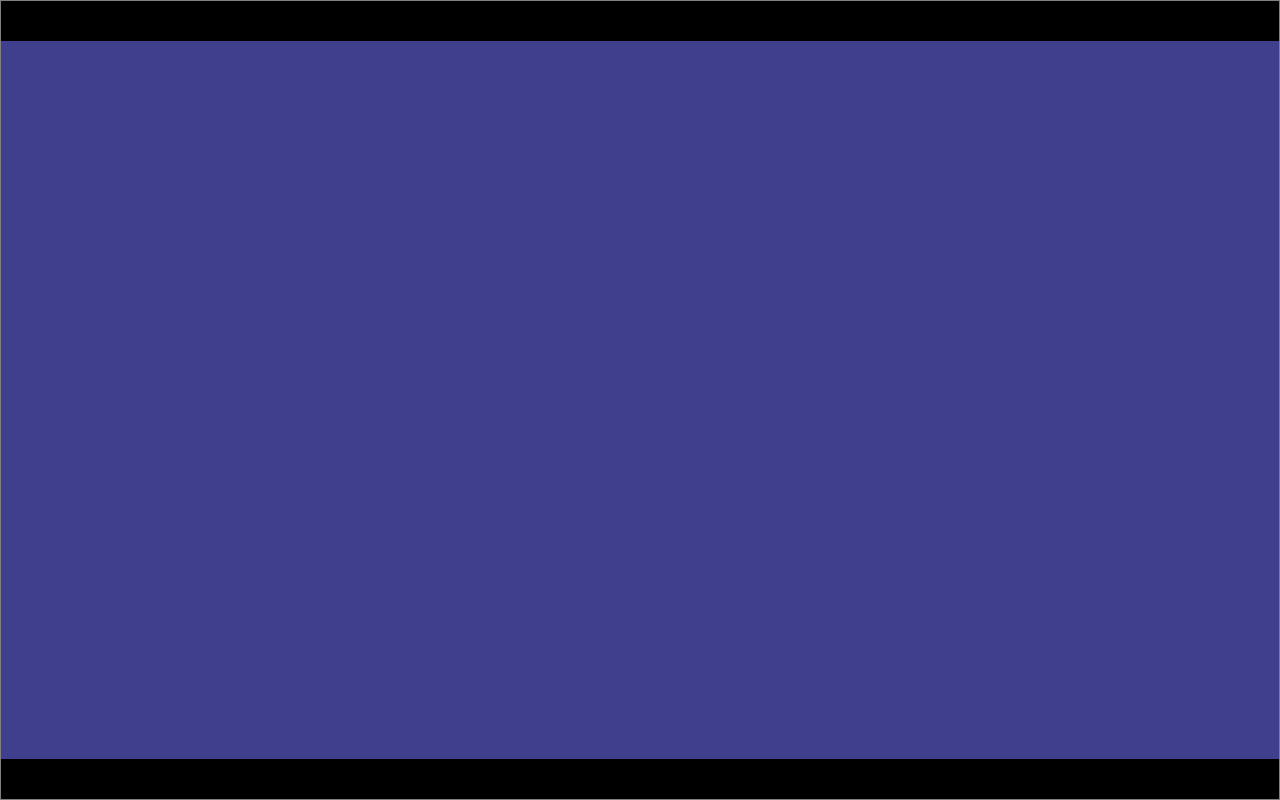
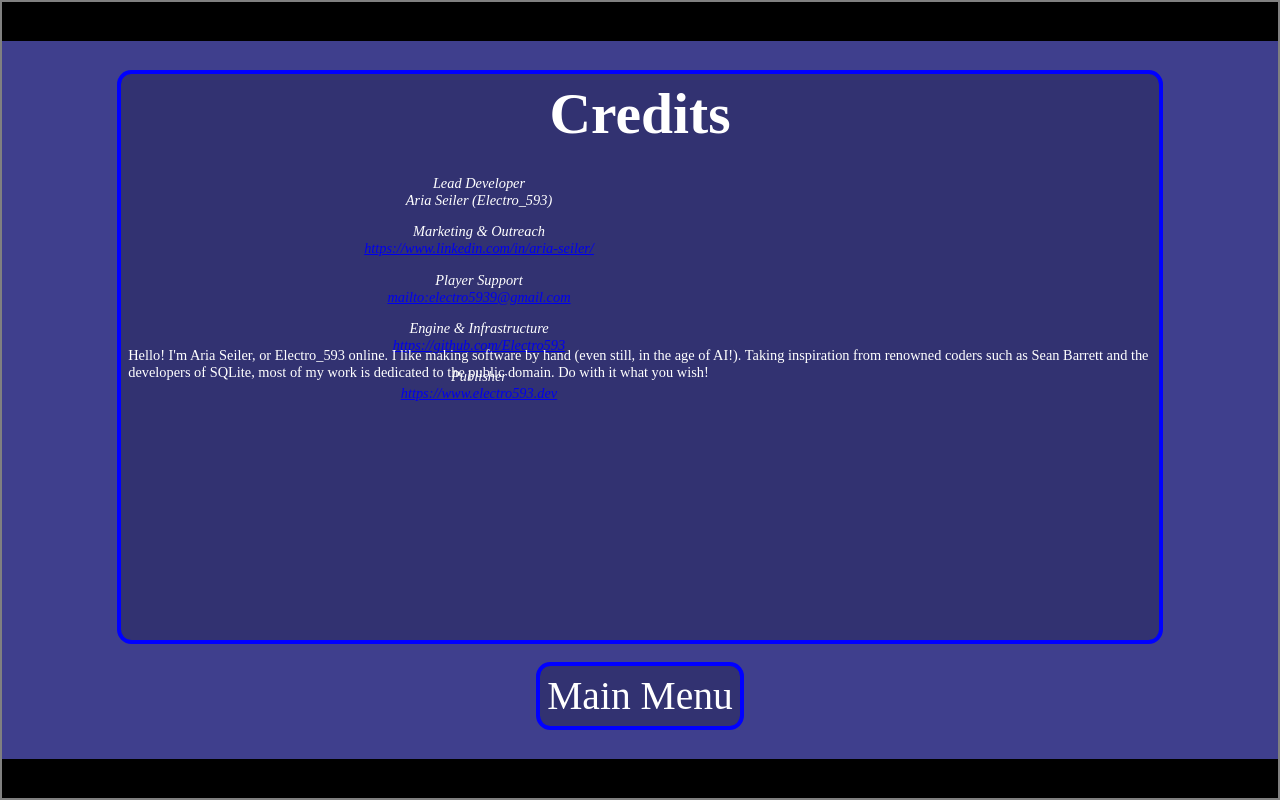
Before and after one commit to Electro593/Website, a SvelteKit app: page /credits in a window 1280 px wide. Built offline with nearby package versions, Linux system fonts and the light colour scheme.

Commit message:
Progress on the credits page

```diff
--- a/package.json
+++ b/package.json
@@ -21,6 +21,7 @@
 		"@eslint/js": "^10.0.1",
 		"@ianvs/prettier-plugin-sort-imports": "^4.7.1",
 		"@sveltejs/adapter-auto": "^8.0.0",
+		"@sveltejs/enhanced-img": "^1.0.0",
 		"@sveltejs/kit": "^3.0.0",
 		"@sveltejs/vite-plugin-svelte": "^7.2.0",
 		"@types/node": "^26",
--- /dev/null
+++ b/pnpm-workspace.yaml
@@ -0,0 +1,5 @@
+minimumReleaseAgeExclude:
+  - postcss@8.5.33
+onlyBuiltDependencies:
+  - sharp
+  - esbuild
--- a/src/routes/+layout.svelte
+++ b/src/routes/+layout.svelte
@@ -21,15 +21,46 @@
 </div>
 
 <style>
-	:global(*) {
+	/* Theme */
+
+	:where(:global(*)) {
 		box-sizing: border-box;
-		color: black;
+		padding: 0;
+		margin: 0;
+		user-select: none;
+	}
+
+	:where(.frame :global(button)) {
+		all: unset;
+		cursor: pointer;
+		outline: revert;
+	}
+
+	:where(.frame :global(nav a)) {
+		color: inherit;
 		text-decoration: none;
 	}
+
+	:where(.frame :global(.bubble)) {
+		padding: 0.5em;
+		background-color: color-mix(in srgb, black 20%, transparent);
+		border: solid 0.325em blue;
+		border-radius: 1em;
+	}
+
+	:where(.frame :global(.anchor)) {
+		position: absolute;
+		inset: 0;
+		width: max-content;
+		height: max-content;
+	}
+
+	/* Page border */
 
 	.frame {
 		position: absolute;
 		inset: 0;
+		color: white;
 		background-color: gray;
 	}
 
@@ -37,19 +68,47 @@
 		--color-background: #3f3f8d;
 
 		position: absolute;
-		inset: 1px;
+		inset: 2px;
 		display: flex;
-		container-type: inline-size;
+		container-type: size;
 		background-color: black;
 	}
+
+	:where(.scissor) {
+		--aspect-ratio: calc(16 / 9);
+	}
+
+	/* @media (aspect-ratio >= calc((16 / 9 + 4 / 3) / 2)) {
+		.scissor {
+			--aspect-ratio: calc(16 / 9);
+		}
+	}
+
+	@media (aspect-ratio < calc((16 / 9 + 4 / 3) / 2)) {
+		.scissor {
+			--aspect-ratio: calc(4 / 3);
+		}
+	}
+
+	@media (aspect-ratio < calc((4 / 3 + 3 / 4) / 2)) {
+		.scissor {
+			--aspect-ratio: calc(3 / 4);
+		}
+	}
+
+	@media (aspect-ratio < calc((3 / 4 + 9 / 16) / 2)) {
+		.scissor {
+			--aspect-ratio: calc(9 / 16);
+		}
+	} */
 
 	.scissor {
 		display: flex;
 		width: 100cqw;
-		max-width: calc(16 / 9 * 100cqh);
-		height: calc(9 / 16 * 100cqw);
+		max-width: calc(var(--aspect-ratio) * 100cqh);
+		height: calc(1 / var(--aspect-ratio) * 100cqw);
 		max-height: 100cqh;
-		aspect-ratio: 16 / 9;
+		aspect-ratio: var(--aspect-ratio);
 		margin: auto;
 		container-type: inline-size;
 		overflow: hidden;
@@ -59,14 +118,8 @@
 		position: relative;
 		width: 100%;
 		height: 100%;
-		font-size: 1cqi;
+		container-type: inline-size;
+		font-size: calc((1cqi + 1rem) / 2);
 		background-color: var(--color-background);
 	}
-
-	.content > :global(*) {
-		position: absolute;
-		inset: 0;
-		width: max-content;
-		height: max-content;
-	}
 </style>
--- a/src/routes/+page.svelte
+++ b/src/routes/+page.svelte
@@ -6,56 +6,94 @@
 	<title>Main Menu | Electro_593</title>
 </svelte:head>
 
-<h1 class="title" title="Darn it! I just lost the game.">
-	Electro_593: The Game
-</h1>
+<header class="anchor">
+	<h1 title="Darn it! I just lost the game.">Electro_593: The Game</h1>
+	<p>Portfolio Edition!</p>
+</header>
 
-<nav>
+<nav class="anchor">
 	<ul>
-		<li>
+		<!-- TODO: Could have a lightning buzz animation on hover, and a zap on active -->
+		<li class="bubble">
 			<a href={resolve("/singleplayer")} title="Projects">Singleplayer</a>
 		</li>
-		<li><a href={resolve("/multiplayer")} title="Groups">Multiplayer</a></li>
-		<li><a href={resolve("/dlc")} title="Non-Software Work">DLC</a></li>
-		<li><a href={resolve("/credits")} title="About & Contact">Credits</a></li>
-		<li><a href={resolve("/changelog")} title="Blog">Changelog</a></li>
+		<li class="bubble">
+			<a href={resolve("/multiplayer")} title="Groups">Multiplayer</a>
+		</li>
+		<li class="bubble">
+			<a href={resolve("/dlc")} title="Non-Software Work">DLC</a>
+		</li>
+		<li class="bubble">
+			<a href={resolve("/credits")} title="About & Contact">Credits</a>
+		</li>
+		<!-- TODO: Could make this a funny "are you sure?" popup since I can't actually close their tab -->
+		<li class="bubble"><button title="See you later!">Quit</button></li>
 	</ul>
 </nav>
 
+<aside class="anchor bubble">
+	<h2 title="Blog">Changelog</h2>
+	<article>
+		<h3>Version 1.0.0+2026-11-13</h3>
+		<p>This just in: I have a website!</p>
+	</article>
+</aside>
+
+<!-- TODO: The bottom-right needs something. Not sure what yet. -->
+
 <style>
-	h1 {
-		padding: 0;
-		margin: 0;
-		margin: 0.5em auto auto;
-		font-size: 6em;
-		text-shadow: 0 0 10px #099673;
+	header {
+		margin: 2em auto auto;
+		text-align: right;
+
+		& > h1 {
+			font-size: 6em;
+			text-shadow: 0 0 10px #099673;
+		}
+
+		& > p {
+			margin-top: 0.5em;
+			font-size: 2em;
+		}
 	}
 
 	nav {
-		top: 40%;
-		padding-top: 6em;
-		margin: auto auto auto 8em;
+		margin: auto auto 8em 8em;
 
 		& > ul {
 			display: flex;
 			flex-direction: column;
 			gap: 1.5em;
-			padding: 0;
-			margin: 0;
+			text-align: center;
 			list-style: none;
 
 			& > li {
-				padding: 0.25em;
-				font-size: 3em;
-				border: solid 0.125em blue;
-				border-radius: 0.5em;
+				border: solid 0.325em blue;
+				border-radius: 1em;
 
 				& > a {
 					display: block;
 					width: 100%;
 					height: 100%;
+					font-size: 2.75em;
+				}
+
+				& > button {
+					display: block;
+					width: 100%;
+					height: 100%;
+					font-size: 2.75em;
 				}
 			}
 		}
 	}
+
+	aside {
+		display: flex;
+		flex-direction: column;
+		gap: 0.5em;
+		width: 25%;
+		height: 40%;
+		margin: auto 8em 8em auto;
+	}
 </style>
--- a/src/routes/credits/+page.svelte
+++ b/src/routes/credits/+page.svelte
@@ -0,0 +1,114 @@
+<script>
+	import portrait from "#lib/assets/portrait.webp";
+	import { resolve } from "$app/paths";
+</script>
+
+<main class="anchor bubble">
+	<h1>Credits</h1>
+
+	<div class="overview">
+		<address>
+			<ul>
+				<li>
+					<p>Lead Developer</p>
+					<p>Aria Seiler (Electro_593)</p>
+				</li>
+				<li>
+					<p>Marketing & Outreach</p>
+					<a href="https://www.linkedin.com/in/aria-seiler/"
+						>https://www.linkedin.com/in/aria-seiler/</a
+					>
+				</li>
+				<li>
+					<p>Player Support</p>
+					<a href="mailto:electro5939@gmail.com">mailto:electro5939@gmail.com</a
+					>
+				</li>
+				<li>
+					<p>Engine & Infrastructure</p>
+					<a href="https://github.com/Electro593"
+						>https://github.com/Electro593</a
+					>
+				</li>
+				<li>
+					<p>Publisher</p>
+					<a href="https://www.electro593.dev">https://www.electro593.dev</a>
+				</li>
+			</ul>
+		</address>
+
+		<figure>
+			<enhanced:img alt="Me" decoding="sync" src={portrait} />
+		</figure>
+	</div>
+
+	<section>
+		<p>
+			Hello! I'm Aria Seiler, or Electro_593 online. I like making software by
+			hand (even still, in the age of AI!). Taking inspiration from renowned
+			coders such as Sean Barrett and the developers of SQLite, most of my work
+			is dedicated to the public domain. Do with it what you wish!
+		</p>
+	</section>
+</main>
+
+<footer class="anchor">
+	<nav class="bubble">
+		<a href={resolve("/")}>Main Menu</a>
+	</nav>
+</footer>
+
+<style>
+	main {
+		inset: 2em 8em 8em;
+		display: flex;
+		flex-direction: column;
+		gap: 2em;
+		width: auto;
+		height: auto;
+
+		& > h1 {
+			font-size: 4em;
+			text-align: center;
+		}
+
+		.overview {
+			display: flex;
+			height: 10em;
+			margin: 0 2em;
+
+			& > address {
+				flex: 2;
+
+				& > ul {
+					display: flex;
+					flex-flow: column wrap;
+					gap: 1em;
+					text-align: center;
+					user-select: text;
+					list-style: none;
+
+					& > li {
+						display: block;
+					}
+				}
+			}
+
+			& > figure {
+				flex: 1;
+
+				& > img {
+					height: 10em;
+				}
+			}
+		}
+	}
+
+	footer {
+		margin: auto auto 2em;
+
+		& > nav > a {
+			font-size: 2.75em;
+		}
+	}
+</style>
--- a/vite.config.ts
+++ b/vite.config.ts
@@ -1,20 +1,22 @@
-import adapter from '@sveltejs/adapter-auto';
-import { sveltekit } from '@sveltejs/kit/vite';
-import { defineConfig } from 'vite';
+import adapter from "@sveltejs/adapter-auto";
+import { enhancedImages } from "@sveltejs/enhanced-img";
+import { sveltekit } from "@sveltejs/kit/vite";
+import { defineConfig } from "vite";
 
 export default defineConfig({
 	plugins: [
+		enhancedImages(),
 		sveltekit({
 			compilerOptions: {
 				// Force runes mode for the project, except for libraries. Can be removed in svelte 6.
 				runes: ({ filename }) =>
-					filename.split(/[/\\]/).includes('node_modules') ? undefined : true
+					filename.split(/[/\\]/).includes("node_modules") ? undefined : true,
 			},
 
 			// adapter-auto only supports some environments, see https://svelte.dev/docs/kit/adapter-auto for a list.
 			// If your environment is not supported, or you settled on a specific environment, switch out the adapter.
 			// See https://svelte.dev/docs/kit/adapters for more information about adapters.
-			adapter: adapter()
-		})
-	]
+			adapter: adapter(),
+		}),
+	],
 });
```
Also changed, not shown: index.html (deleted, +0 -13 lines), src/lib/assets/portrait.webp (added), 1 other file (tests, documents, lock files or other folders).
